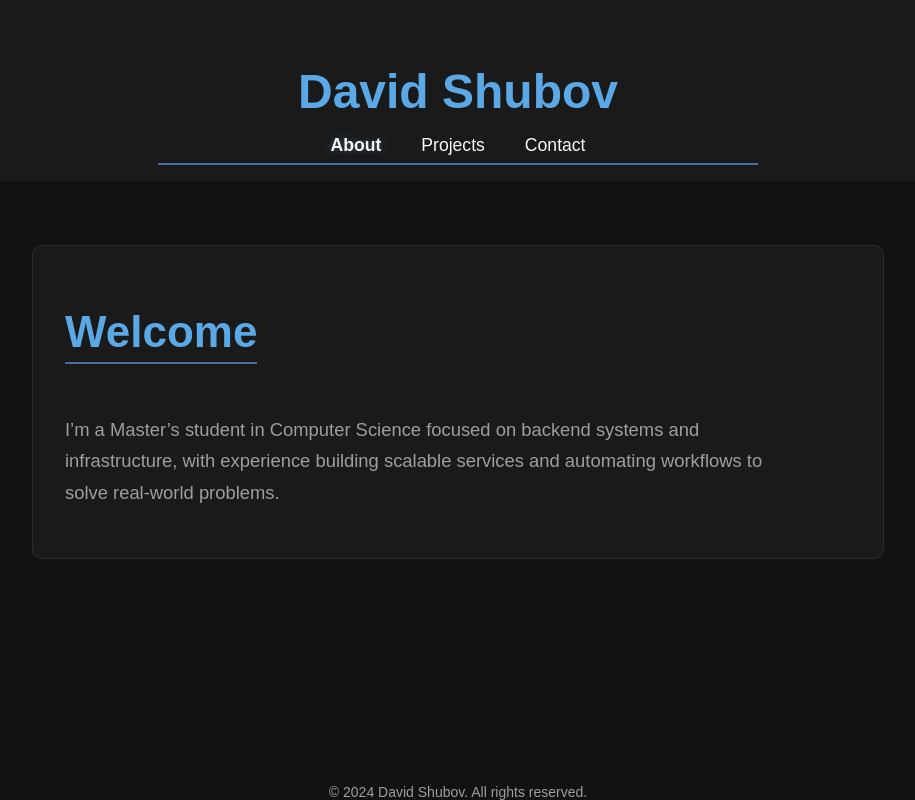
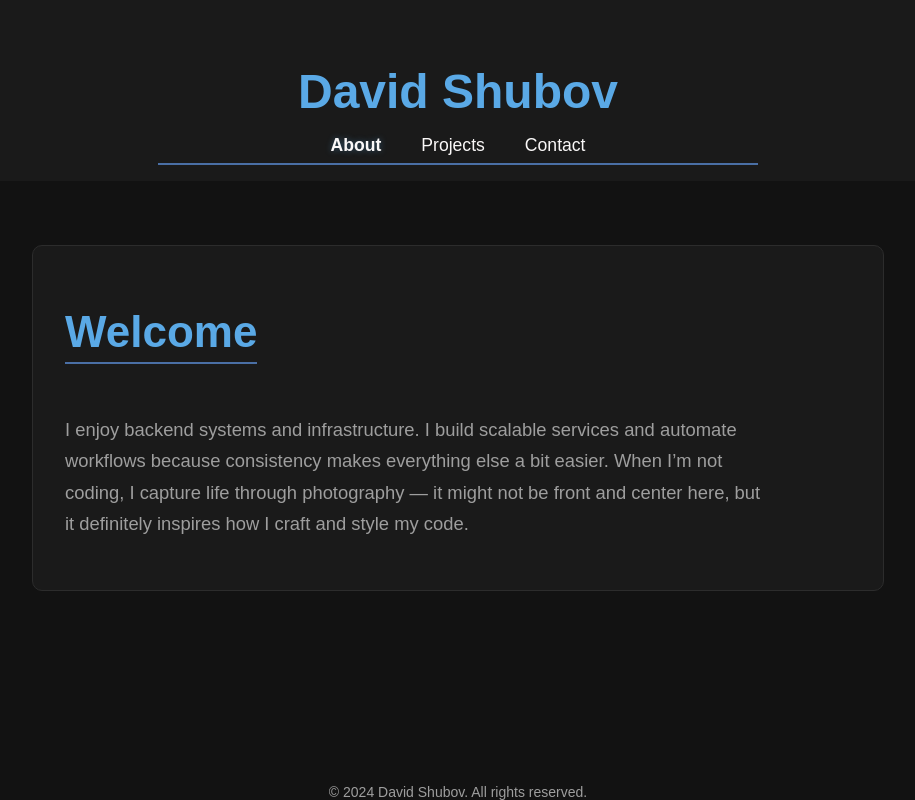
Before and after one commit to drshooby/website, a Next.js app: page / in a window 1280 px wide. Shown: the whole page, without its empty margins (182-1097 px from the left). Built offline with nearby package versions, Linux system fonts and the light colour scheme.

Commit message:
update(welcome text): make more personal

```diff
--- a/components/About/AboutText.ts
+++ b/components/About/AboutText.ts
@@ -1,3 +1,6 @@
 export const pageText = `
-    I’m a Master’s student in Computer Science focused on backend systems and infrastructure, with experience building scalable services and automating workflows to solve real-world problems.
+   I enjoy backend systems and infrastructure.
+   I build scalable services and automate workflows because consistency makes everything else a bit easier.
+   When I’m not coding, I capture life through photography —
+   it might not be front and center here, but it definitely inspires how I craft and style my code.
 `
```
